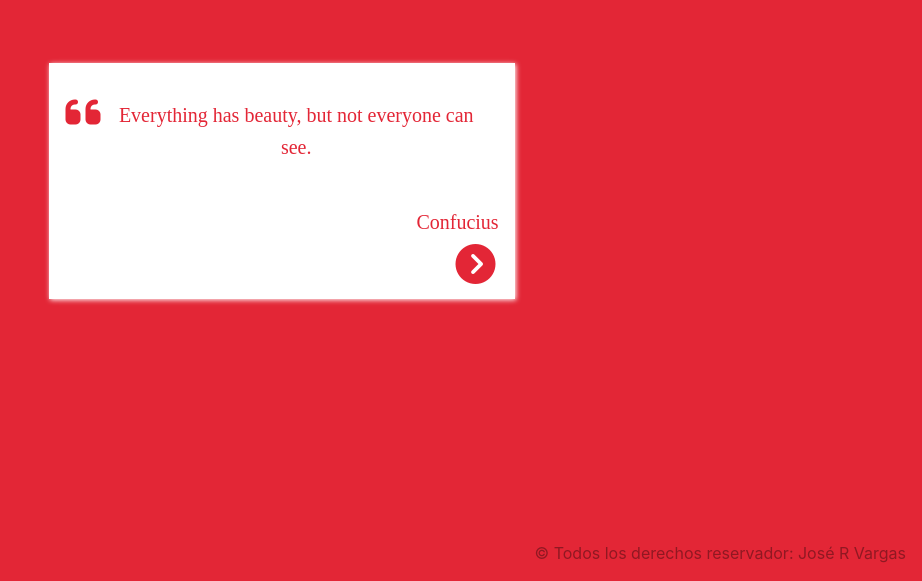
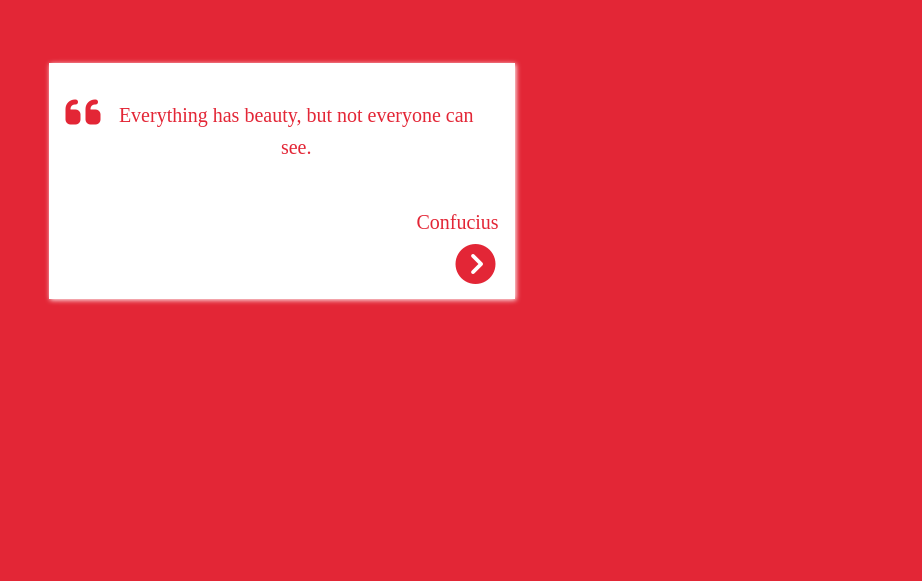
Before and after one commit to Josevargas1289/proyecto-Quote, a React (Vite) app: page / in a window 1280 px wide. Shown: the part 219-800 px from the top of the page, without its empty margins (358-1280 px from the left). Built offline with nearby package versions, Linux system fonts and the light colour scheme.

Commit message:
qitando em fotter

```diff
--- a/src/components/QuoteBox.jsx
+++ b/src/components/QuoteBox.jsx
@@ -41,8 +41,6 @@ const QuoteBox = () => {
         </div>
 
       </div>
-      <footer className='footer'>&copy; Todos los derechos reservador: José R Vargas</footer>
-
         </div>
     );
 };
```
